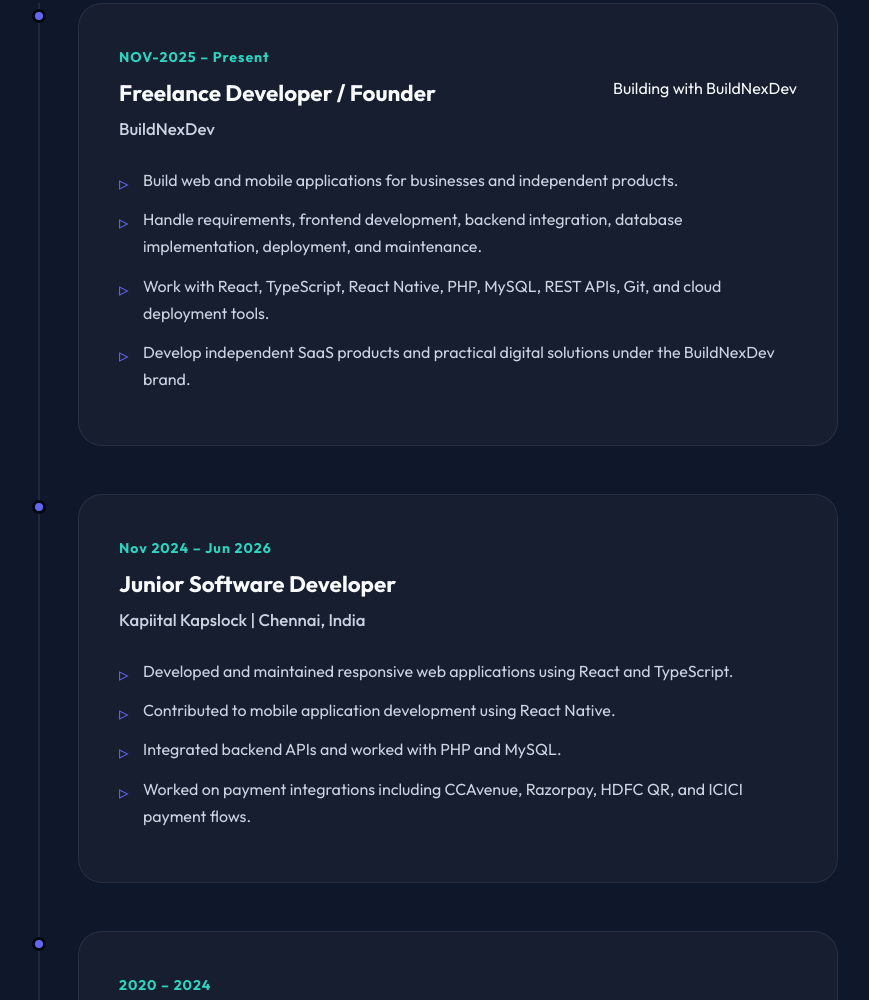
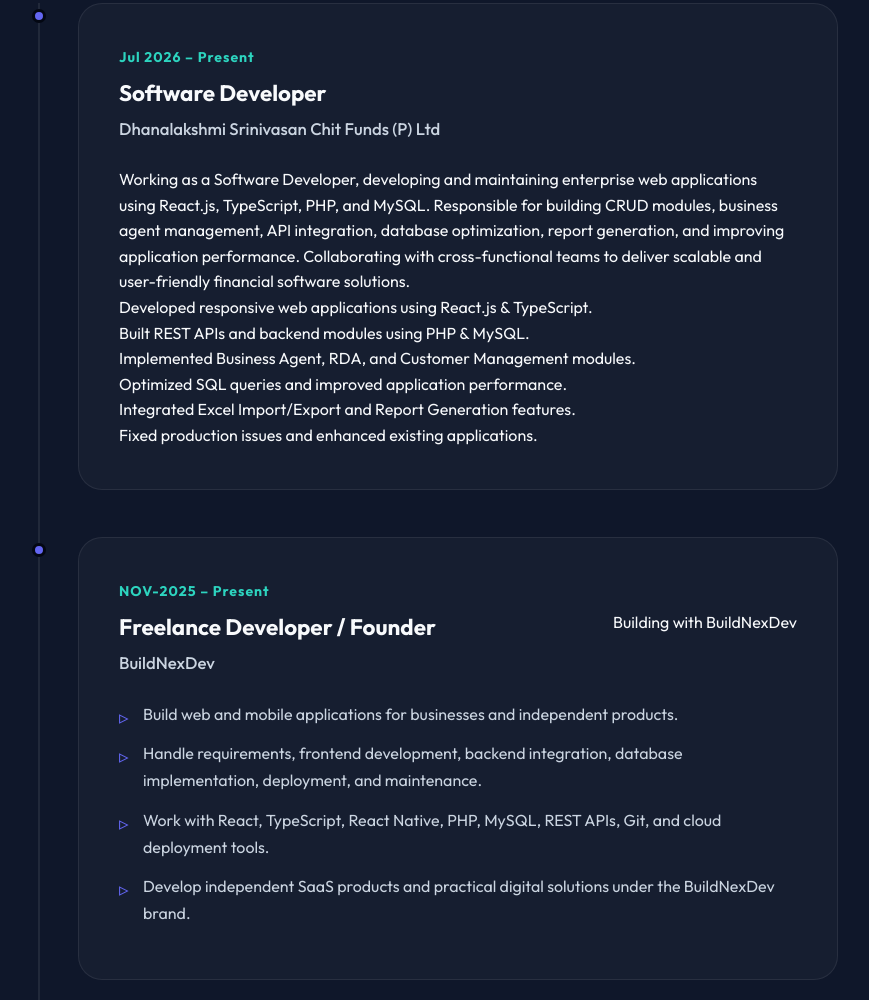
Before and after one commit to Nandhasv05/MyPortfolio, a plain HTML site: page index.html in a window 1280 px wide. Shown: the part 2043-3043 px from the top of the page, without its empty margins (202-1071 px from the left). Drawn offline with nearby package versions, Linux system fonts and the light colour scheme.

Commit message:
update ds expeernice -Nandhakumar

```diff
--- a/index.html
+++ b/index.html
@@ -159,6 +159,31 @@
                     <div class="timeline-item stagger-item">
                         <div class="timeline-dot"></div>
                         <div class="timeline-content">
+                            <span class="timeline-date">Jul 2026 – Present</span>
+                            <h3 class="timeline-title">Software Developer</h3>
+                            <h4 class="timeline-subtitle">Dhanalakshmi Srinivasan Chit Funds (P) Ltd</h4>
+
+                            <p class="timeline-description">
+                                Working as a Software Developer, developing and maintaining enterprise web applications
+                                using React.js, TypeScript, PHP, and MySQL. Responsible for building CRUD modules,
+                                business agent management, API integration, database optimization, report generation,
+                                and improving application performance. Collaborating with cross-functional teams to
+                                deliver scalable and user-friendly financial software solutions.
+                            </p>
+
+                            <ul class="timeline-list">
+                                <li>Developed responsive web applications using React.js & TypeScript.</li>
+                                <li>Built REST APIs and backend modules using PHP & MySQL.</li>
+                                <li>Implemented Business Agent, RDA, and Customer Management modules.</li>
+                                <li>Optimized SQL queries and improved application performance.</li>
+                                <li>Integrated Excel Import/Export and Report Generation features.</li>
+                                <li>Fixed production issues and enhanced existing applications.</li>
+                            </ul>
+                        </div>
+                    </div>
+                    <div class="timeline-item stagger-item">
+                        <div class="timeline-dot"></div>
+                        <div class="timeline-content">
                             <span class="timeline-date">NOV-2025 – Present</span>
                             <div class="timeline-header">
                                 <h3 class="timeline-title"> Freelance Developer / Founder</h3>
@@ -192,6 +217,19 @@
                                 <li class="stagger-item">Integrated backend APIs and worked with PHP and MySQL.</li>
                                 <li class="stagger-item">Worked on payment integrations including CCAvenue, Razorpay,
                                     HDFC QR, and ICICI payment flows.</li>
+                            </ul>
+                        </div>
+                    </div>
+
+                    <div class="timeline-item stagger-item">
+                        <div class="timeline-dot"></div>
+                        <div class="timeline-content">
+                            <span class="timeline-date">Jul 2023 &ndash;  DEC 2023</span>
+                            <h3 class="timeline-title">Field Service Engineer</h3>
+                            <h4 class="timeline-subtitle">NCR Corporation, Mahindra World City</h4>
+                            <ul class="timeline-desc stagger-container-inner">
+                                <li class="stagger-item">Worked with ATMs, self-check-in kiosks, thermal printers,
+                                    barcode scanners, and restaurant management software.</li>
                             </ul>
                         </div>
                     </div>
```
